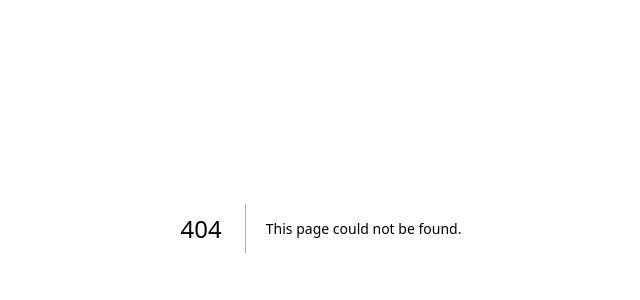
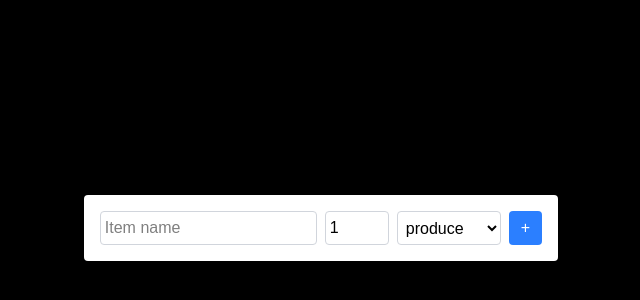
Before and after one commit to josephkhalilkafeke/cprg306-assignments, a Next.js app: page /week-5 in a window 1280 px wide. Before the commit this address had no page. Shown: the part 172-472 px from the top of the page, without its empty margins (319-959 px from the left). Built offline with nearby package versions, Linux system fonts and the light colour scheme.

Commit message:
added week 5 for the assigment which has the week 5 page.js and also the new-item,js

```diff
--- a/app/page.js
+++ b/app/page.js
@@ -23,7 +23,15 @@ export default function Home() {
         </Link>
       </p>
 
-      <p>Additional Information: This page links to week-2, week-3, and week-4 assignments.</p>
+      <p>
+        <Link href="/week-5" className="text-blue-600 hover:underline">
+          Go to Week 5 Page
+        </Link>
+      </p>
+
+      <p>
+        Additional Information: This page links to week-2, week-3, week-4, and week-5 assignments.
+      </p>
     </main>
   );
 }
--- /dev/null
+++ b/app/week-5/new-item.js
@@ -0,0 +1,63 @@
+"use client";
+import { useState } from "react";
+
+export default function NewItem() {
+  const [name, setName] = useState("");
+  const [quantity, setQuantity] = useState(1);
+  const [category, setCategory] = useState("produce");
+
+  function handleSubmit(e) {
+    e.preventDefault();
+    alert(`Added ${quantity} ${name} (${category})`);
+    setName("");
+    setQuantity(1);
+    setCategory("produce");
+  }
+
+  return (
+    <form
+      onSubmit={handleSubmit}
+      className="bg-white p-4 rounded shadow flex space-x-2"
+    >
+      <input
+        type="text"
+        value={name}
+        onChange={(e) => setName(e.target.value)}
+        placeholder="Item name"
+        className="border border-gray-300 rounded p-1 text-black"
+      />
+
+      <input
+        type="number"
+        value={quantity}
+        onChange={(e) => setQuantity(Number(e.target.value))}
+        min="1"
+        max="20"
+        className="border border-gray-300 rounded p-1 w-16 text-black"
+      />
+
+      <select
+        value={category}
+        onChange={(e) => setCategory(e.target.value)}
+        className="border border-gray-300 rounded p-1 text-black"
+      >
+        <option value="produce">produce</option>
+        <option value="dairy">dairy</option>
+        <option value="bakery">bakery</option>
+        <option value="meat">meat</option>
+        <option value="frozen">frozen</option>
+        <option value="pantry">pantry</option>
+        <option value="beverage">beverage</option>
+        <option value="household">household</option>
+        <option value="other">other</option>
+      </select>
+
+      <button
+        type="submit"
+        className="bg-blue-500 text-white px-3 rounded hover:bg-blue-600"
+      >
+        +
+      </button>
+    </form>
+  );
+}
--- /dev/null
+++ b/app/week-5/page.js
@@ -0,0 +1,9 @@
+import NewItem from "./new-item";
+
+export default function Week5Page() {
+  return (
+    <main className="flex items-center justify-center min-h-screen bg-black">
+      <NewItem />
+    </main>
+  );
+}
```
